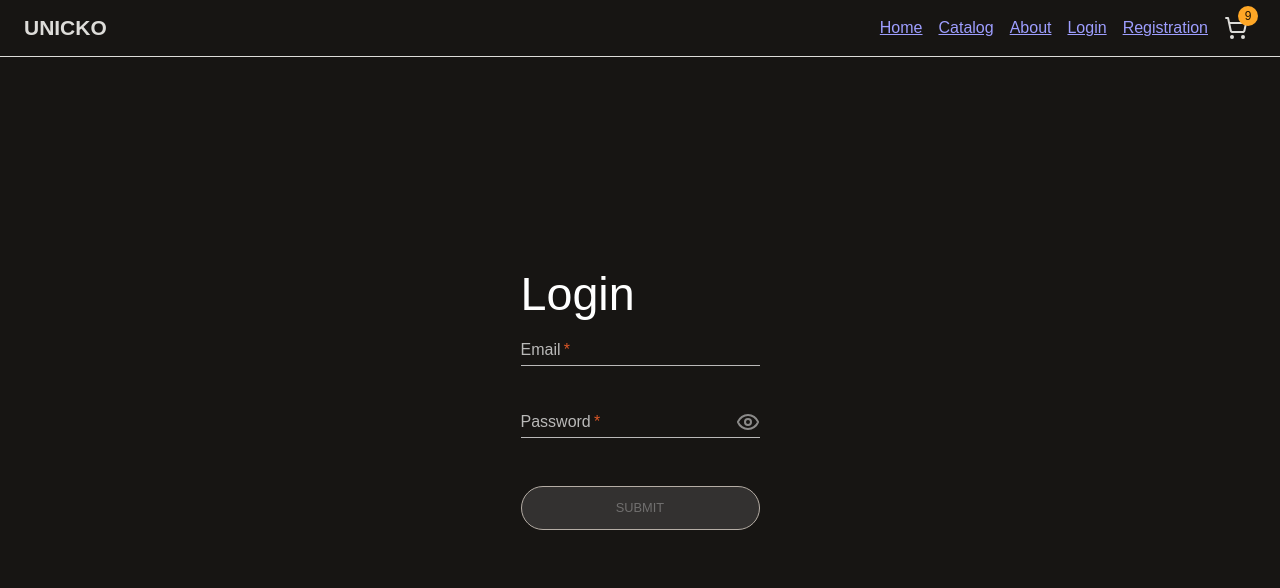
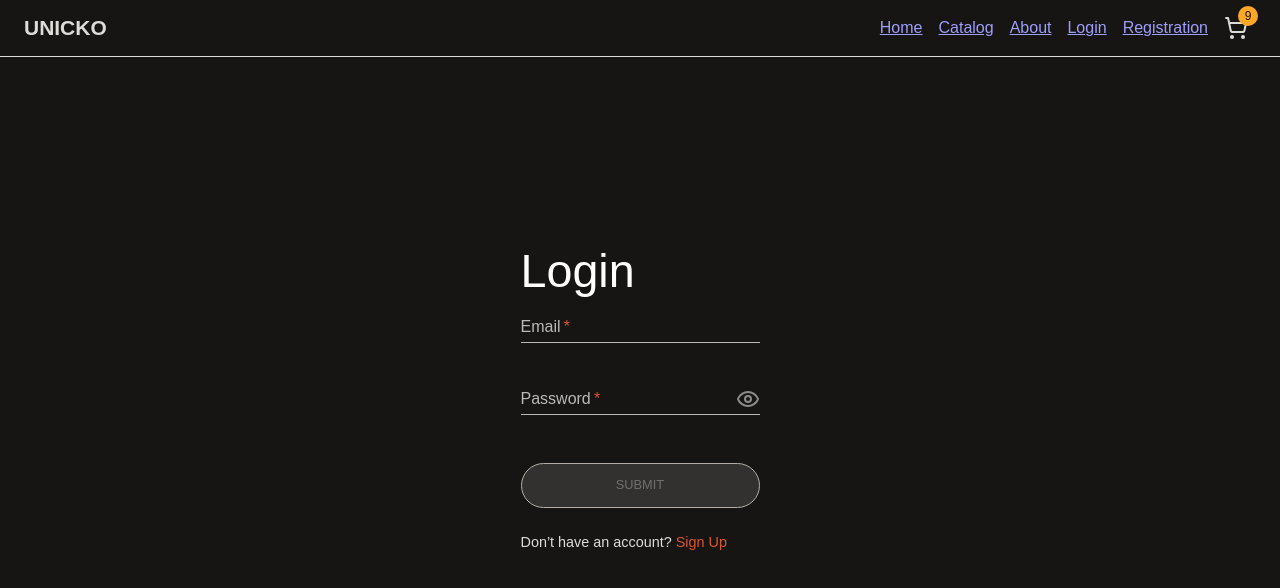
Before and after one commit to IlinJoy/e-commerce-application, a React (Vite) app: page /login in a window 1280 px wide. Shown: the top 588 px of the page. Built offline with nearby package versions, Linux system fonts and the light colour scheme; no server answers.

Commit message:
feat: add redirection links

```diff
--- a/src/pages/login-page/login-page.module.scss
+++ b/src/pages/login-page/login-page.module.scss
@@ -31,3 +31,7 @@
     margin-bottom: var(--spacing-3);
   }
 }
+
+.signup {
+  @include form-link-redirection;
+}
--- a/src/pages/login-page/login-page.tsx
+++ b/src/pages/login-page/login-page.tsx
@@ -7,10 +7,11 @@ import { loginSchema } from '@/validation/login-validation';
 import { useMutation } from '@tanstack/react-query';
 import { fetchLoggedInCustomer } from '@/api/clientAuth';
 import { useAuth } from '@/hooks/use-auth';
-
 import styles from './login-page.module.scss';
 import { useToast } from '@/context/toast-provider';
 import { SUCCESS_MESSAGES } from '@/utils/constants/messages';
+import { useNavigate } from 'react-router';
+import { ROUTES } from '@/router/routes';
 
 const defaultValues: LoginFormInputs = {
   email: '',
@@ -25,6 +26,7 @@ export function LoginPage() {
     control,
     formState: { errors, isValid },
   } = useForm<LoginFormInputs>({ resolver: zodResolver(loginSchema), mode: 'onChange', defaultValues });
+  const navigate = useNavigate();
 
   const { mutate, isPending } = useMutation({
     mutationFn: (data: LoginFormInputs) => fetchLoggedInCustomer(data.email, data.password),
@@ -48,6 +50,9 @@ export function LoginPage() {
           isSubmitting={isPending}
           isValidForm={isValid}
         />
+        <Typography className={styles.signup}>
+          Don’t have an account? <span onClick={() => navigate(`/${ROUTES.REGISTRATION.path}`)}>Sign Up</span>
+        </Typography>
       </div>
       <div className={styles.loginBg}></div>
     </>
--- a/src/pages/registration-page/registration-page.module.scss
+++ b/src/pages/registration-page/registration-page.module.scss
@@ -31,3 +31,7 @@
     text-align: center;
   }
 }
+
+.signin {
+  @include form-link-redirection;
+}
--- a/src/pages/registration-page/registration-page.tsx
+++ b/src/pages/registration-page/registration-page.tsx
@@ -12,6 +12,9 @@ import { ERROR_MESSAGES, SUCCESS_MESSAGES } from '@/utils/constants/messages';
 import { useToast } from '@/context/toast-provider';
 import { useMutation } from '@tanstack/react-query';
 import { useToken } from '@/context/token-context';
+import { ROUTES } from '@/router/routes';
+import Typography from '@mui/material/Typography';
+import { useNavigate } from 'react-router';
 
 const defaultValues: RegisterFormInputs = {
   email: '',
@@ -46,6 +49,7 @@ export function RegistrationPage() {
   const { onRegistration, onLogout } = useAuth();
   const { showToast } = useToast();
   const { updateToken } = useToken();
+  const navigate = useNavigate();
 
   const handleRegistration = async (data: RegisterFormInputs) => {
     const token = await getAnonymousToken(data.email);
@@ -95,6 +99,9 @@ export function RegistrationPage() {
           control={control}
           resetField={resetField}
         />
+        <Typography className={styles.signin}>
+          Already have an account? <span onClick={() => navigate(`/${ROUTES.LOGIN.path}`)}>Sign In</span>
+        </Typography>
       </div>
       <div className={styles.registrationBg}></div>
     </>
--- a/src/styles/_mixins.scss
+++ b/src/styles/_mixins.scss
@@ -33,3 +33,18 @@
     }
   }
 }
+
+@mixin form-link-redirection() {
+  margin-top: var(--spacing-3);
+  color: var(--mui-palette-primary-main);
+
+  & span {
+    cursor: pointer;
+    color: var(--mui-palette-error-main);
+    @include transition;
+
+    &:hover {
+      opacity: 0.85;
+    }
+  }
+}
```
